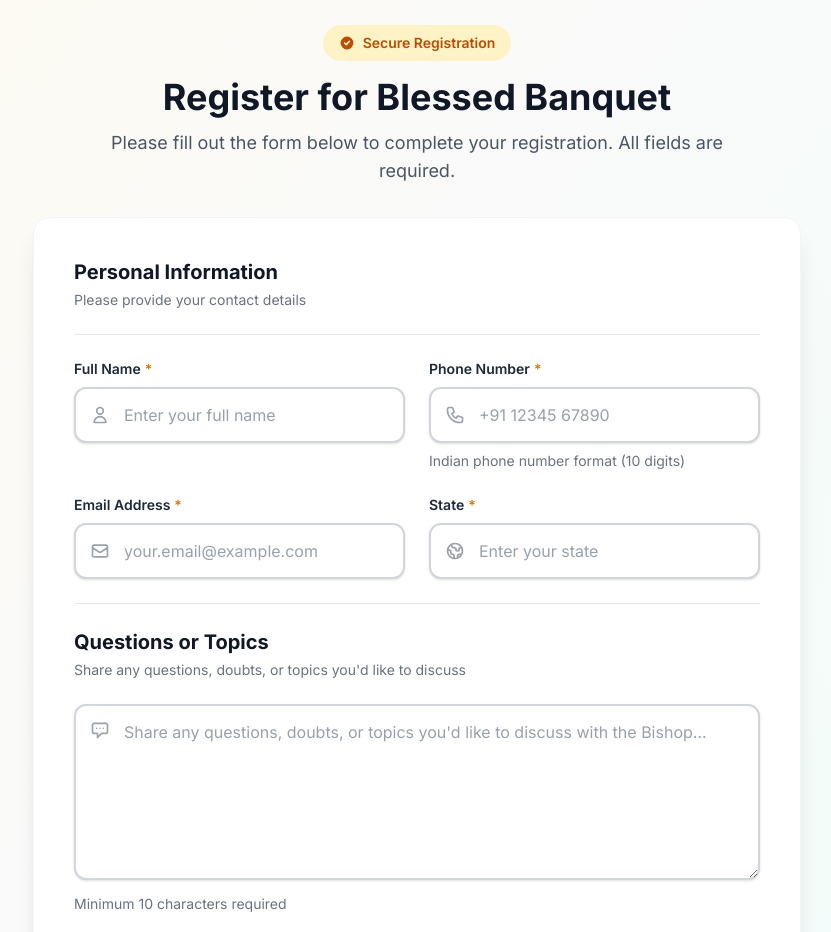
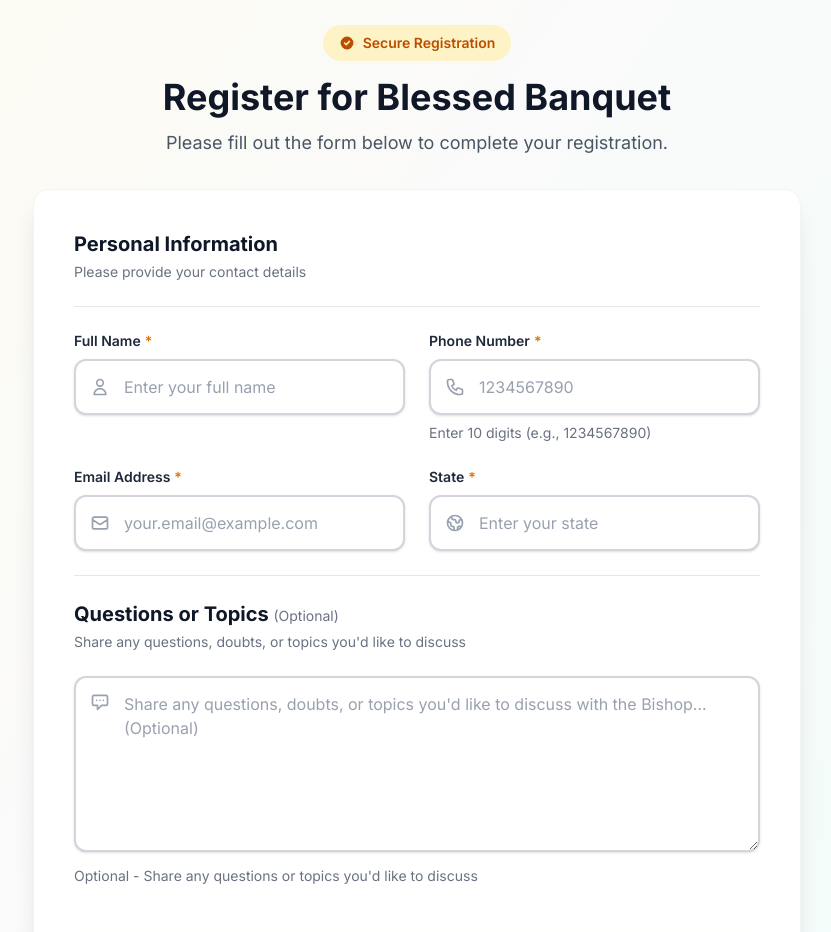
Before and after one commit to dariogeorge21/jaago-outdoor-programs, a Next.js app: page /register/blessed-banquet in a window 1280 px wide. Shown: the part 740-1672 px from the top of the page, without its empty margins (223-1054 px from the left). Built offline with nearby package versions, Linux system fonts and the light colour scheme.

Commit message:
Refactor RegistrationForm and validation logic for improved user experience

```diff
--- a/components/RegistrationForm.tsx
+++ b/components/RegistrationForm.tsx
@@ -54,7 +54,7 @@ export function RegistrationForm({
           phone: data.phone.trim(),
           email: data.email.trim().toLowerCase(),
           state: data.state.trim(),
-          questions: data.questions.trim(),
+          questions: data.questions?.trim() || '',
         },
       ]);
 
@@ -103,8 +103,7 @@ export function RegistrationForm({
           Register for {eventName}
         </h2>
         <p className="text-lg text-gray-600 max-w-2xl mx-auto">
-          Please fill out the form below to complete your registration. All
-          fields are required.
+          Please fill out the form below to complete your registration.
         </p>
       </div>
 
@@ -158,7 +157,7 @@ export function RegistrationForm({
             <Input
               label="Phone Number"
               type="tel"
-              placeholder="+91 12345 67890"
+              placeholder="1234567890"
               icon={
                 <svg
                   className="w-5 h-5"
@@ -178,11 +177,11 @@ export function RegistrationForm({
               {...register('phone', {
                 required: 'Please enter a valid phone number',
                 validate: (value) =>
-                  validatePhone(value) || 'Please enter a valid phone number',
+                  validatePhone(value) || 'Please enter exactly 10 digits',
                 onBlur: () => trigger('phone'),
               })}
               error={errors.phone?.message}
-              helperText="Indian phone number format (10 digits)"
+              helperText="Enter 10 digits (e.g., 1234567890)"
               required
             />
           </div>
@@ -253,7 +252,7 @@ export function RegistrationForm({
         <div className="pt-6 border-t border-gray-200">
           <div className="mb-6">
             <h3 className="text-xl font-bold text-gray-900 mb-1">
-              Questions or Topics
+              Questions or Topics <span className="text-sm font-normal text-gray-500">(Optional)</span>
             </h3>
             <p className="text-sm text-gray-500">
               Share any questions, doubts, or topics you'd like to discuss
@@ -262,7 +261,7 @@ export function RegistrationForm({
 
           <Textarea
             label=""
-            placeholder="Share any questions, doubts, or topics you'd like to discuss with the Bishop..."
+            placeholder="Share any questions, doubts, or topics you'd like to discuss with the Bishop... (Optional)"
             rows={6}
             icon={
               <svg
@@ -281,15 +280,19 @@ export function RegistrationForm({
               </svg>
             }
             {...register('questions', {
-              required: 'Please share at least one question or topic',
-              validate: (value) =>
-                validateQuestions(value) ||
-                'Please share at least one question or topic (minimum 10 characters)',
+              validate: (value) => {
+                if (!value || value.trim().length === 0) {
+                  return true; // Optional field, empty is valid
+                }
+                return (
+                  validateQuestions(value) ||
+                  'If provided, please share at least 10 characters'
+                );
+              },
               onBlur: () => trigger('questions'),
             })}
             error={errors.questions?.message}
-            helperText="Minimum 10 characters required"
-            required
+            helperText="Optional - Share any questions or topics you'd like to discuss"
           />
         </div>
 
--- a/lib/utils.ts
+++ b/lib/utils.ts
@@ -14,9 +14,9 @@ export function validateFullName(name: string): boolean {
 }
 
 export function validatePhone(phone: string): boolean {
-  // Indian phone number: 10 digits, optional +91 prefix
-  const phoneRegex = /^(\+91\s?)?[6-9]\d{9}$/;
-  return phoneRegex.test(phone.replace(/\s/g, ''));
+  // Indian phone number: exactly 10 digits
+  const cleaned = phone.replace(/\D/g, '');
+  return cleaned.length === 10 && /^[6-9]\d{9}$/.test(cleaned);
 }
 
 export function validateEmail(email: string): boolean {
```
